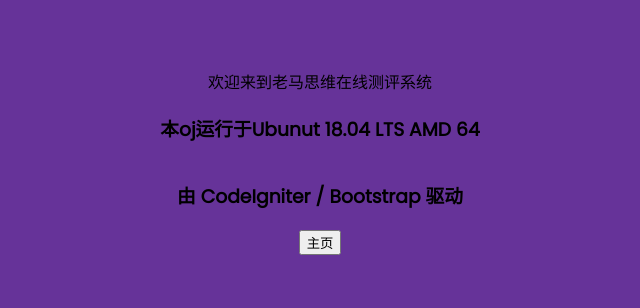
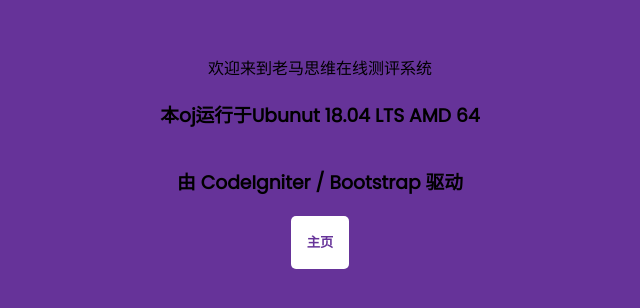
Before and after one commit to kmerc224/laomasw, a plain HTML site: page index.html in a window 1280 px wide. Shown: the part 238-546 px from the top of the page, without its empty margins (320-960 px from the left). Drawn offline with Linux system fonts and the light colour scheme.

Commit message:
Update index.html

```diff
--- a/index.html
+++ b/index.html
@@ -11,7 +11,7 @@
    <h3>本oj运行于Ubunut 18.04 LTS AMD 64</h3>
    <h3>由 CodeIgniter / Bootstrap 驱动</h3>
     <div class="toasts"></div>
-    <button id="btn">主页</button>
+    <button class="btn" id="button">主页</button>
 </body>
 <script src="script.js"></script>
 </html>
```
